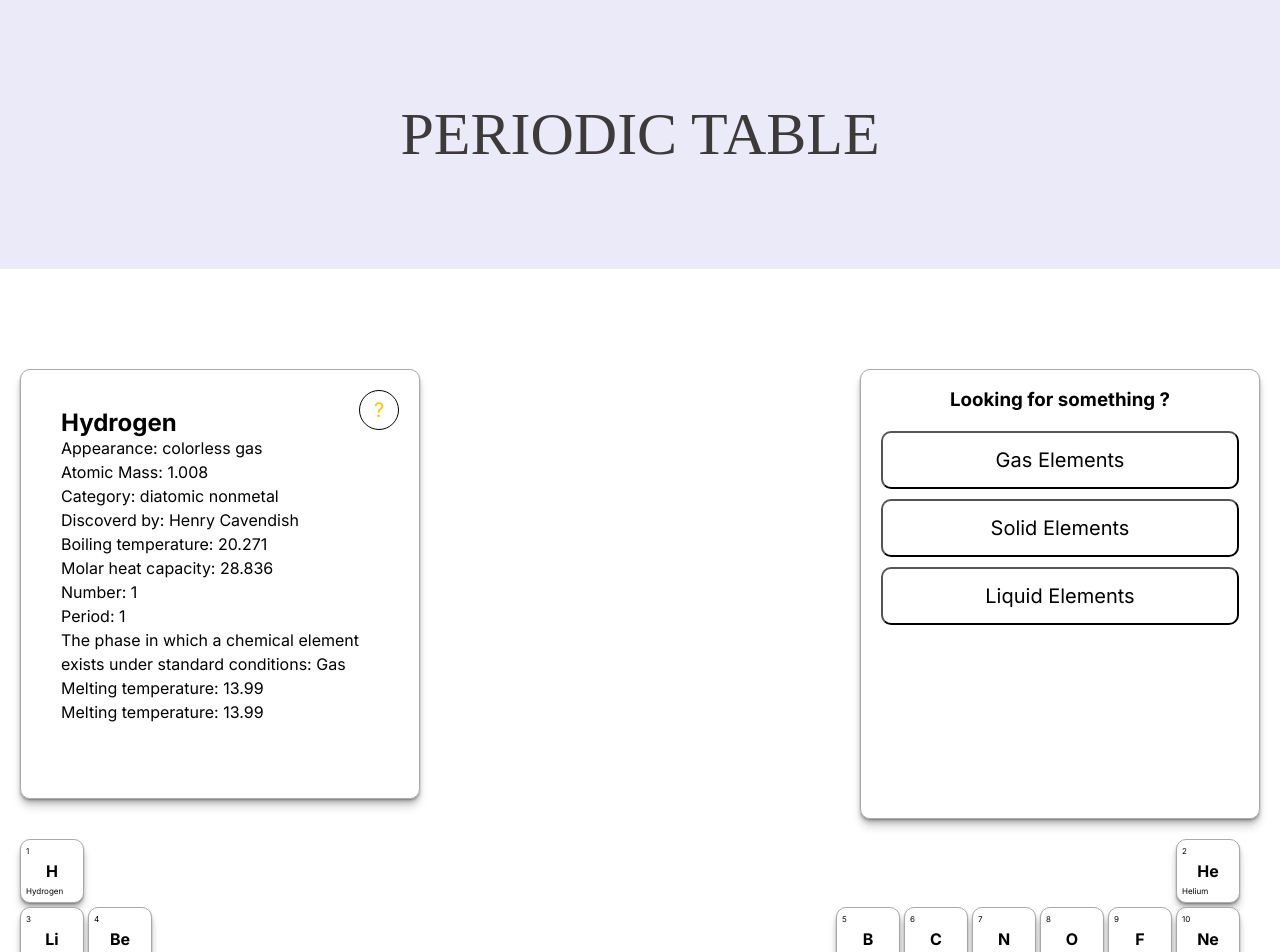
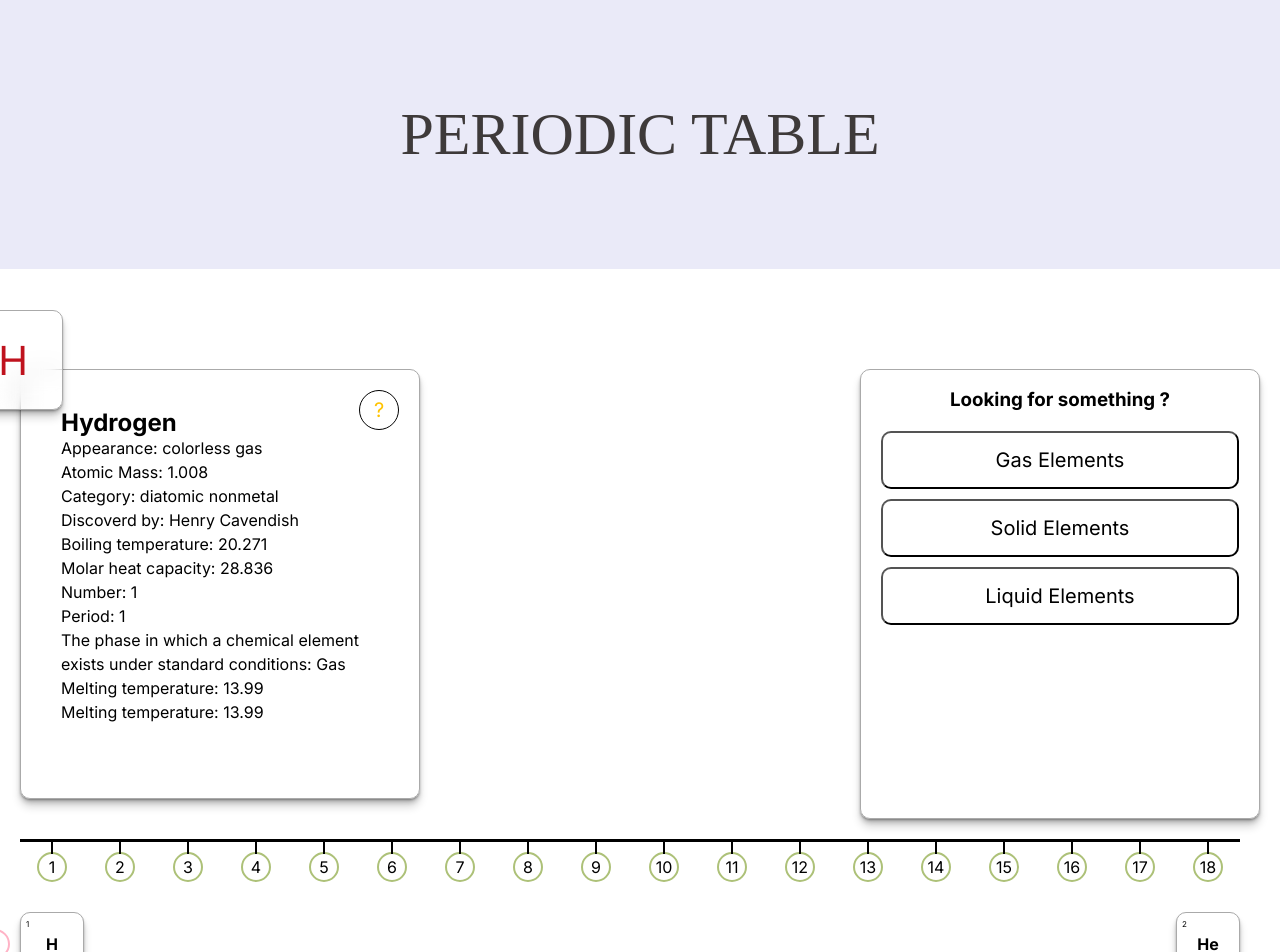
Before and after one commit to Andriikryl/-hemistry-app, a Next.js app: page / in a window 1280 px wide. Shown: the top 952 px of the page. Built offline with nearby package versions, Linux system fonts and the light colour scheme.

Commit message:
add Graph cpmponent

```diff
--- /dev/null
+++ b/src/components/graph/Graph.tsx
@@ -0,0 +1,29 @@
+import React from "react";
+import { range } from "../utils/range";
+import style from "./style.module.css";
+
+interface GraphProps {
+  from: number;
+  to: number;
+  step: number;
+  classGraph?: string;
+  classReng?: string;
+}
+
+export default function Graph({
+  from,
+  to,
+  step,
+  classGraph,
+  classReng,
+}: GraphProps) {
+  return (
+    <div className={classGraph}>
+      {range(from, to + 1, step).map((num) => (
+        <div key={num} className={classReng}>
+          <span>{num}</span>
+        </div>
+      ))}
+    </div>
+  );
+}
--- /dev/null
+++ b/src/components/graph/style.module.css
@@ -0,0 +1,25 @@
+.reng{
+    display: grid;
+    place-items: center;
+}
+
+.reng span{
+    margin-block-start: 10px;
+    display: grid;
+    place-items: center;
+    border-radius: 50%;
+    width: 30px;
+    height: 30px;
+    border: 2px solid #fca311;
+    position: relative;
+}
+
+.reng span::before{
+    content: "";
+    display: block;
+    width: 2px;
+    height: 15px;
+    background-color: black;
+    position: absolute;
+    top: -15px;
+}
--- a/src/components/periodicTable/PeriodicTable.tsx
+++ b/src/components/periodicTable/PeriodicTable.tsx
@@ -6,6 +6,7 @@ import data from "../../data/PeriodicTableJSON.json";
 import { AnimatePresence, motion } from "framer-motion";
 import { Modal } from "../modal/Madal";
 import VisuallyHidden from "../visuallyhidden/VisuallyHidden";
+import Graph from "../graph/Graph";
 
 interface Element {
   name: string;
@@ -30,6 +31,7 @@ export default function PeriodicTable() {
   const [highlightSolidElements, setHighlightSolidElements] = useState(false);
   const [highlightLiquidElements, setHighlightLiquidElements] = useState(false);
   const [isModalOpen, toggleIsModalOpen] = useState(false);
+
   const handleHighlightGasElements = () => {
     setHighlightGasElements(!highlightGasElements);
   };
@@ -70,6 +72,9 @@ export default function PeriodicTable() {
                       opne modal (more information)
                     </VisuallyHidden>
                   </button>
+                  <div className={style.symbol__box}>
+                    <p className={style.symbol}>{selectedElement.symbol}</p>
+                  </div>
                   <h2>{selectedElement.name}</h2>
                   <p>Appearance: {selectedElement.appearance}</p>
                   <p>Atomic Mass: {selectedElement.atomic_mass}</p>
@@ -119,6 +124,21 @@ export default function PeriodicTable() {
             </ul>
           </div>
         </div>
+        <Graph
+          from={1}
+          to={18}
+          step={1}
+          classGraph={style.graph}
+          classReng={style.reng}
+        />
+        <div className={style.tabel__box}>
+          <Graph
+            from={1}
+            to={7}
+            step={1}
+            classGraph={style.graph__col}
+            classReng={style.reng__col}
+          />
           <div className={style.periodic__table}>
             {data.elements.map((element) => (
               <button
@@ -151,6 +171,7 @@ export default function PeriodicTable() {
               </button>
             ))}
           </div>
+        </div>
       </Container>
       {isModalOpen && (
         <Modal title="Log in" handleDismiss={() => toggleIsModalOpen(false)}>
--- a/src/components/periodicTable/style.module.css
+++ b/src/components/periodicTable/style.module.css
@@ -7,8 +7,6 @@
     grid-template-rows: repeat(10, 64px);
     grid-gap: 4px;
   }
-
-
 
   .flex__group{
     display: flex;
@@ -63,7 +61,6 @@
     0 8px 8px rgba(0,0,0,0.15);
     transition: all 300ms ease-in-out;
     border-radius: 10px;
-    overflow: hidden;
   }
 
   .description__wrapper{
@@ -152,3 +149,102 @@
     color: #e63946;
     font-size: 35px;
   }
+
+  .symbol__box{
+    color: hsl(356, 83%, 41%);
+    position: absolute;
+    left: -78px;
+    top: -80px;
+    background-color: hsl(0, 0%, 100%, .1);
+    width: 100px;
+    height: 100px;
+    display: grid;
+    place-items: center;
+    padding: 20px;
+    border: 1px solid #aaa;
+    box-shadow: 0 1px 1px rgba(0,0,0,0.15),
+    0 2px 2px rgba(0,0,0,0.15),
+    0 4px 4px rgba(0,0,0,0.15),
+    0 8px 8px rgba(0,0,0,0.15);
+    border-radius: 10px;
+    backdrop-filter: blur(10px);
+  }
+
+  .symbol{
+    font-size: 40px;
+  }
+
+  .graph{
+    width: max-content;
+    border-top: 3px solid black;
+    display: grid;
+    grid-template-columns: repeat(18, 64px);
+    grid-gap: 4px;
+    margin-block-end: 30px;
+  }
+
+  .tabel__box{
+    display: flex;
+    position: relative;
+    left: -63px;
+  }
+  .graph__col{
+    padding-inline-start: 20px;
+    height: max-content;
+    border-left: 3px solid black;
+    display: grid;
+    grid-template-rows: repeat(7, 64px);
+    grid-gap: 4px;
+  }
+
+  .reng__col{
+    display: grid;
+    place-items: center;
+  }
+  .reng{
+    display: grid;
+    place-items: center;
+}
+
+.reng__col span{
+  margin-inline-end: 10px;
+  display: grid;
+  place-items: center;
+  border-radius: 50%;
+  width: 30px;
+  height: 30px;
+  border: 2px solid #ffb3c6;
+  position: relative;
+}
+
+.reng span{
+    margin-block-start: 10px;
+    display: grid;
+    place-items: center;
+    border-radius: 50%;
+    width: 30px;
+    height: 30px;
+    border: 2px solid #adc178;
+    position: relative;
+}
+
+.reng__col span::before{
+  content: "";
+  display: block;
+  width:21px;
+  height: 2px;
+  background-color: black;
+  position: absolute;
+  top: 12px;
+  left: -23px;
+}
+
+.reng span::before{
+    content: "";
+    display: block;
+    width: 2px;
+    height: 15px;
+    background-color: black;
+    position: absolute;
+    top: -15px;
+}
--- /dev/null
+++ b/src/components/utils/range.ts
@@ -0,0 +1,11 @@
+export const range = (start:number, end:number, step = 1) => {
+    let output = [];
+    if (typeof end === 'undefined') {
+      end = start;
+      start = 0;
+    }
+    for (let i = start; i < end; i += step) {
+      output.push(i);
+    }
+    return output;
+  };
```
Lines whose indentation alone changed are shown as unchanged.
